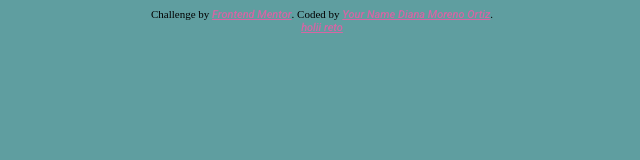
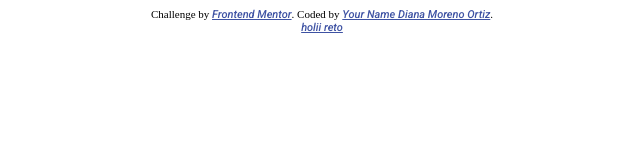
Before and after one commit to dmoreno06/retoProfileCardComponent, a plain HTML site: page index.html in a window 1280 px wide. Shown: the whole page, without its empty margins (318-958 px from the left). Drawn offline with Linux system fonts and the light colour scheme.

Commit message:
color del div superado.

```diff
--- a/css/style.css
+++ b/css/style.css
@@ -3,12 +3,8 @@
     text-align: center;
 }
 
-body {
-    background-color: cadetblue;
-}
-
 .attribution a {
-    color: hsl(327, 59%, 62%);
+    color: hsl(228, 45%, 44%);
     font-family: 'Roboto', sans-serif;
     text-align: center;
 }
```
